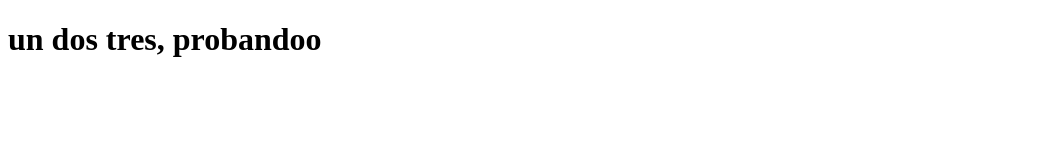
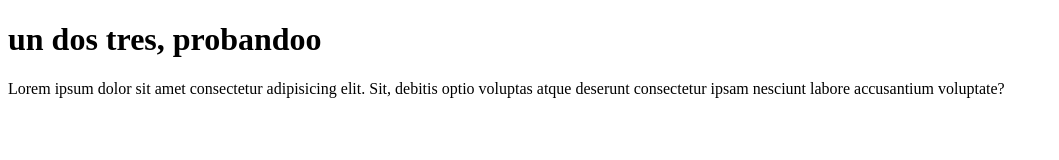
Before and after one commit to Profe-Web/VSC_git_1, a plain HTML site: page index.html in a window 1280 px wide. Shown: the whole page, without its empty margins (0-1059 px from the left). Drawn offline with Linux system fonts and the light colour scheme.

Commit message:
añadido comentario

```diff
--- a/index.html
+++ b/index.html
@@ -7,6 +7,8 @@
     <title>Document</title>
 </head>
 <body>
+    <!-- Comentario de prueba de git en VSC -->
     <h1>un dos tres, probandoo</h1>
+    <p>Lorem ipsum dolor sit amet consectetur adipisicing elit. Sit, debitis optio voluptas atque deserunt consectetur ipsam nesciunt labore accusantium voluptate?</p>
 </body>
 </html>
```
